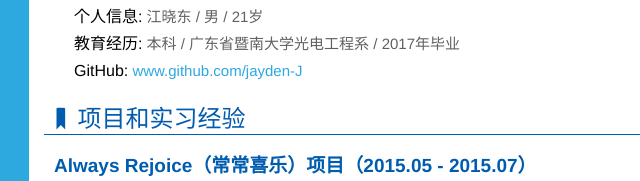
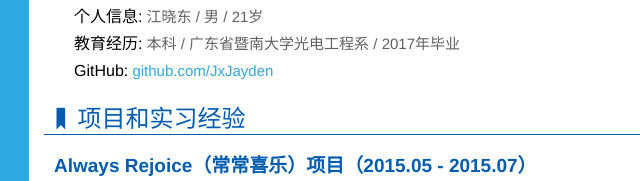
Before and after one commit to JxJayden/resume, a website: page index.html in a window 1280 px wide. Shown: the part 143-324 px from the top of the page, 381-1021 px from the left. Drawn offline with Linux system fonts and the light colour scheme.

Commit message:
更新github地址

```diff
--- a/index.html
+++ b/index.html
@@ -41,7 +41,7 @@
                 <a href="http://blog.jxdjayden.cn/" target="_blank">Blog</a>
             </li>
             <li>
-                <a href="https://www.github.com/jayden-J" target="_blank">GitHub</a>
+                <a href="https://github.com/JxJayden" target="_blank">GitHub</a>
             </li>
         </ul>
 </header><!-- /header -->
@@ -125,7 +125,7 @@
                     <dd><span>个人信息:</span> 江晓东 / 男 / 21岁</dd>
                     <dd><span>教育经历:</span> 本科 / 广东省暨南大学光电工程系 / 2017年毕业</dd>
                     <!-- <dd><span>Blog:</span> <a href="" target="_blank"></a></dd> -->
-                    <dd><span>GitHub:</span> <a href="https://www.github.com/jayden-J" target="_blank">www.github.com/jayden-J</a></dd>
+                    <dd><span>GitHub:</span> <a href="https://github.com/JxJayden" target="_blank">github.com/JxJayden</a></dd>
                 </li>
                 <li>
                     <dt><i class="icon-bookmark"></i>项目和实习经验</dt>
```
Also changed, not shown: print.html (+1 -2 lines), 1 other file.
